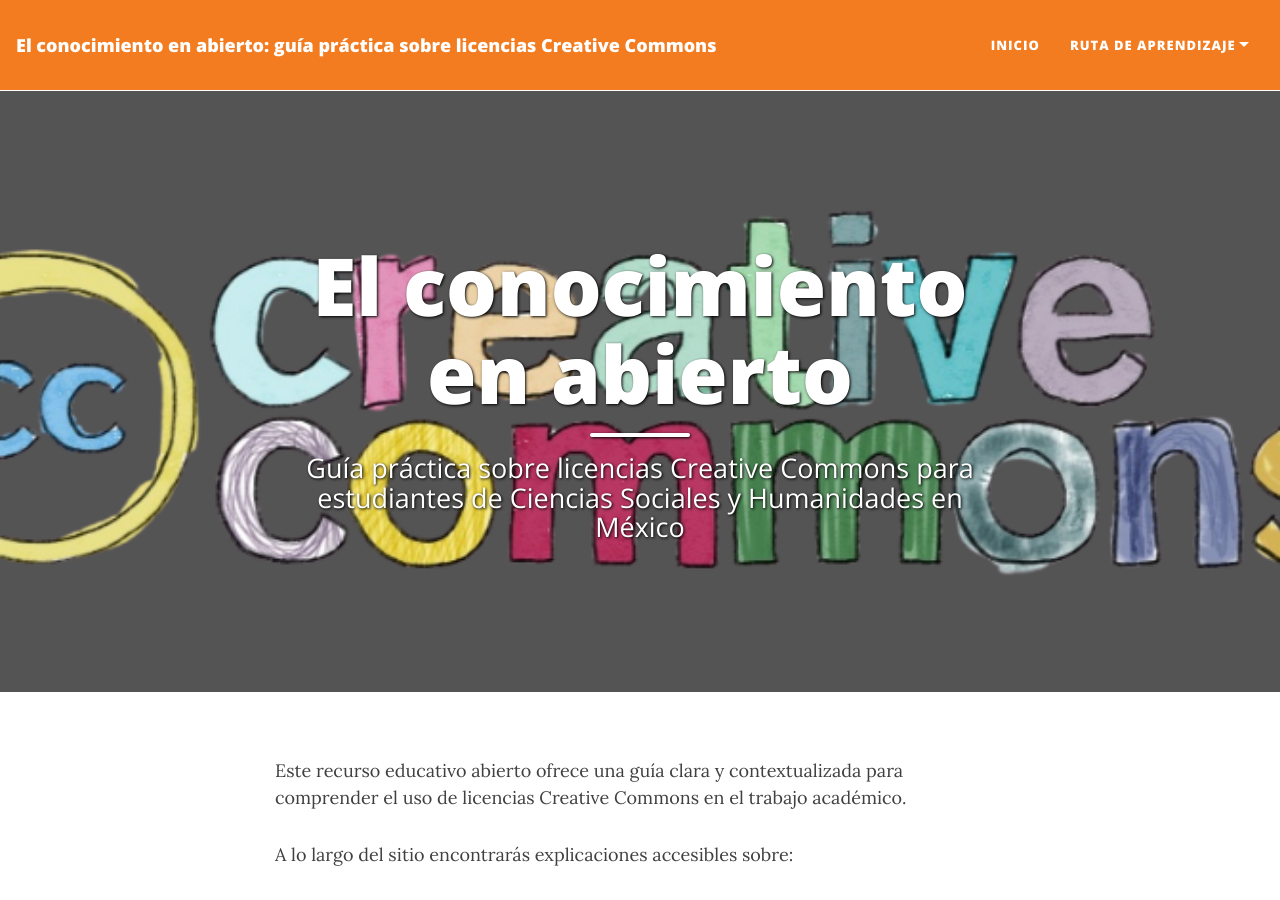
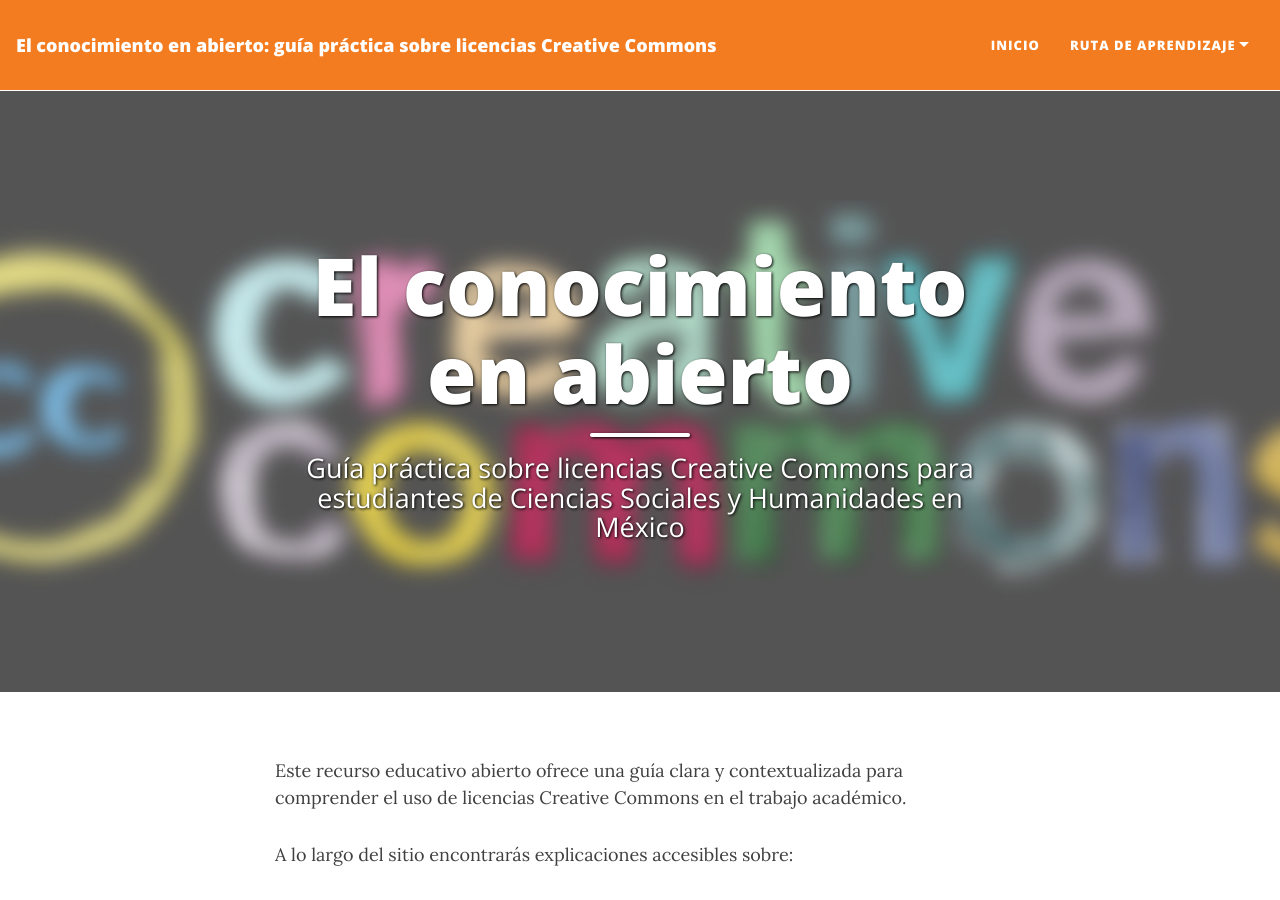
Before and after one commit to rosariorogel/cc-oer-mexico, a Jekyll site: the page built from index.md, in a window 1280 px wide and 900 px high. Built offline with Jekyll 4.4.1, drawn with Linux system fonts in a browser that asks for light colours; nearby versions of some CDN libraries.

Commit message:
Update cover image in index.md

```diff
--- a/index.md
+++ b/index.md
@@ -2,7 +2,7 @@
 layout: home
 title: El conocimiento en abierto
 subtitle: Guía práctica sobre licencias Creative Commons para estudiantes de Ciencias Sociales y Humanidades en México
-cover-img: "assets/img/CC Flori Gris.png"
+cover-img: "assets/img/CC Flor Blur.png"
 ---
 
 Este recurso educativo abierto ofrece una guía clara y contextualizada para comprender el uso de licencias Creative Commons en el trabajo académico.
```
